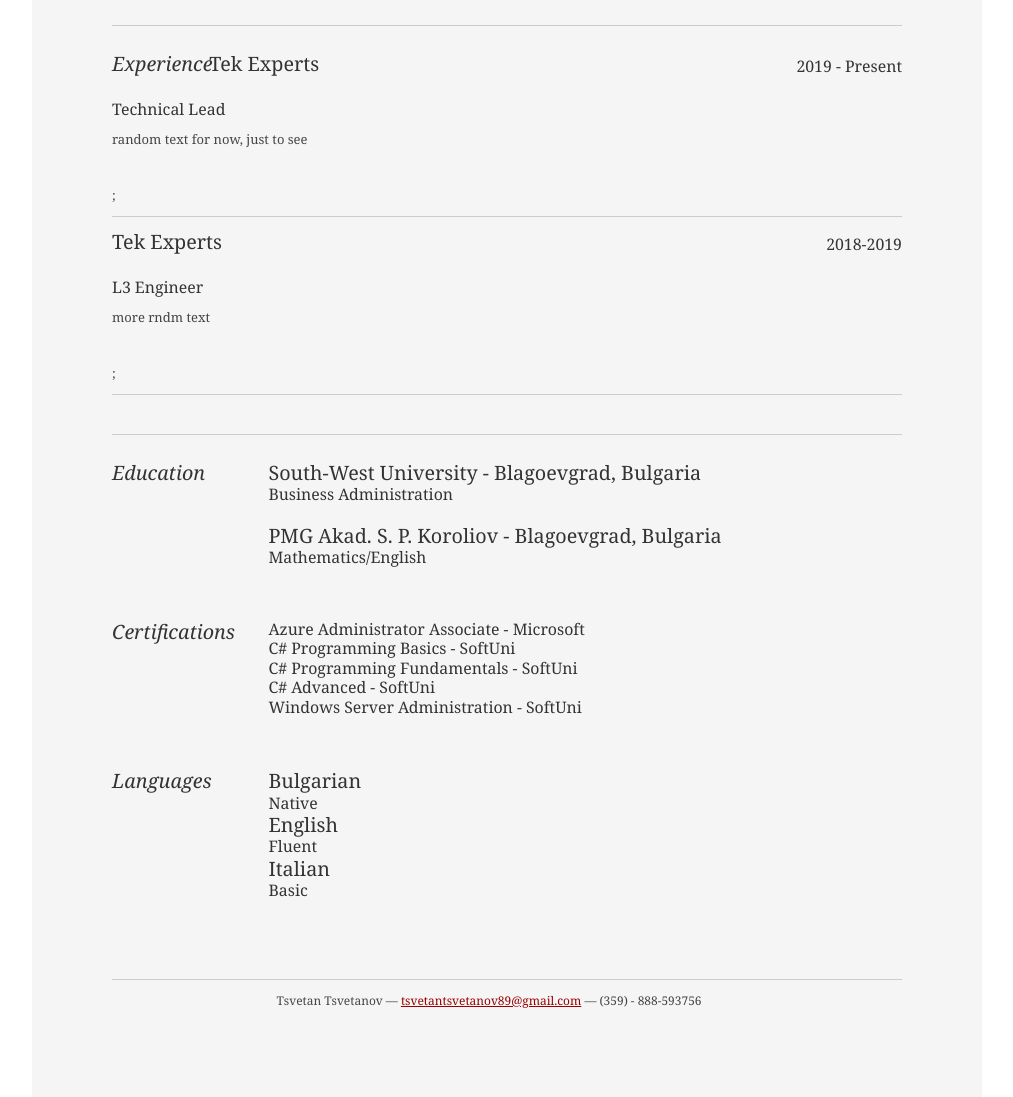
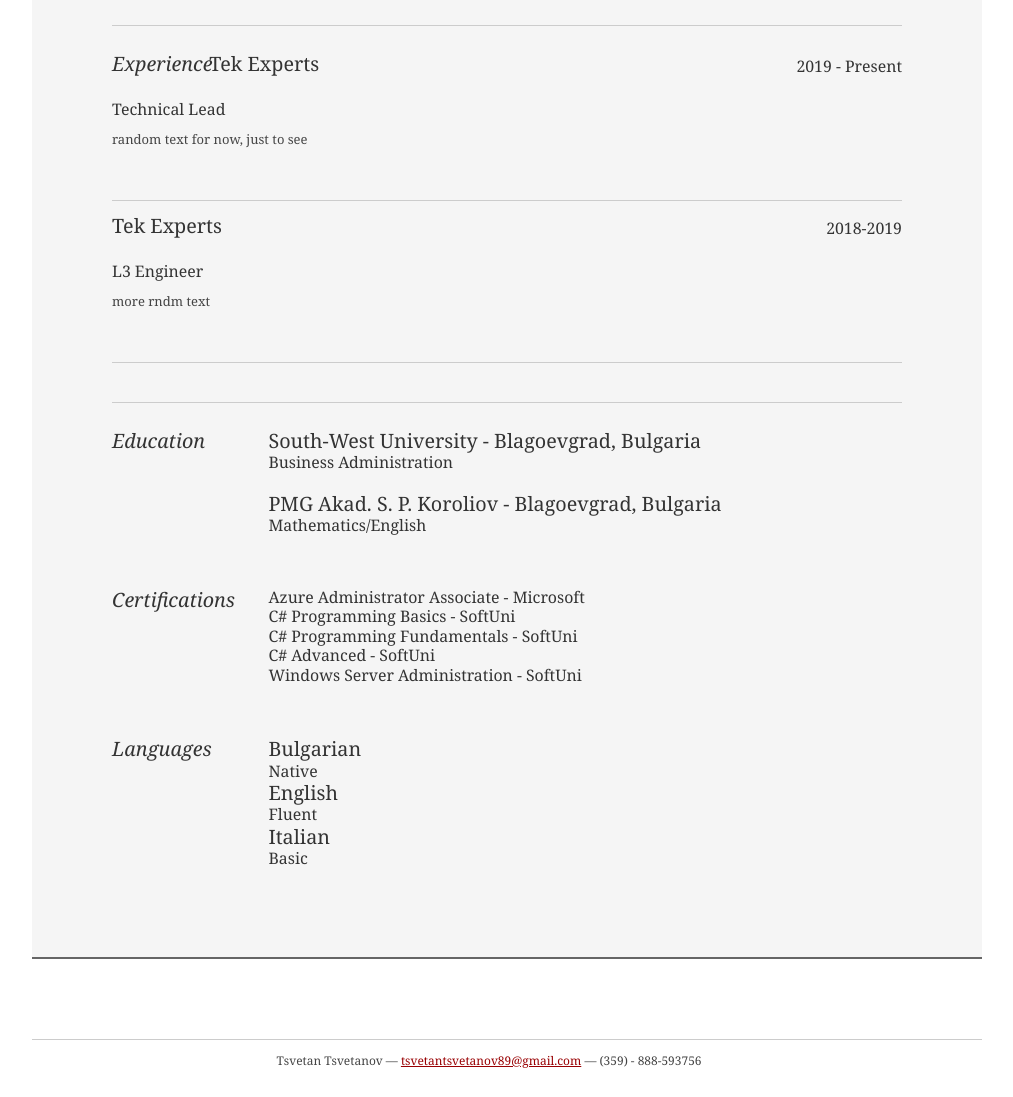
Before and after one commit to dab1ca/FancierCV, a PHP site: page / in a window 1280 px wide. Shown: the part 676-1773 px from the top of the page, without its empty margins (133-1146 px from the left). After the commit the page ends 1744 px from the top, so only its background shows below. Run offline with PHP 8.4, Linux system fonts and the light colour scheme; data comes from the database, SQL or seed files in the repository.

Commit message:
03/28 - jobs fixed?

```diff
--- a/web/index.php
+++ b/web/index.php
@@ -121,7 +121,7 @@
 										<h2>{$job['employer_name']}<br></br></h2>
 								 		<h3>{$job['job_title']}</h3>
 										<h4>{$job['period_time']}</h4>
-										<p>{$job['job_description']}</p>;
+										<p>{$job['job_description']}</p>
 									</div>";
 								#print "<tr><td>{$job['employer_name']}</td><td align=\"right\">{$job['job_title']}</td></tr>\n";
 							  }
@@ -134,7 +134,6 @@
 						   print "</div></td></tr>\n";
 						}
 					 ?>
-						<div class="yui-u">
 
 						</div><!--// .yui-u -->
 					</div><!--// .yui-gf -->
```
